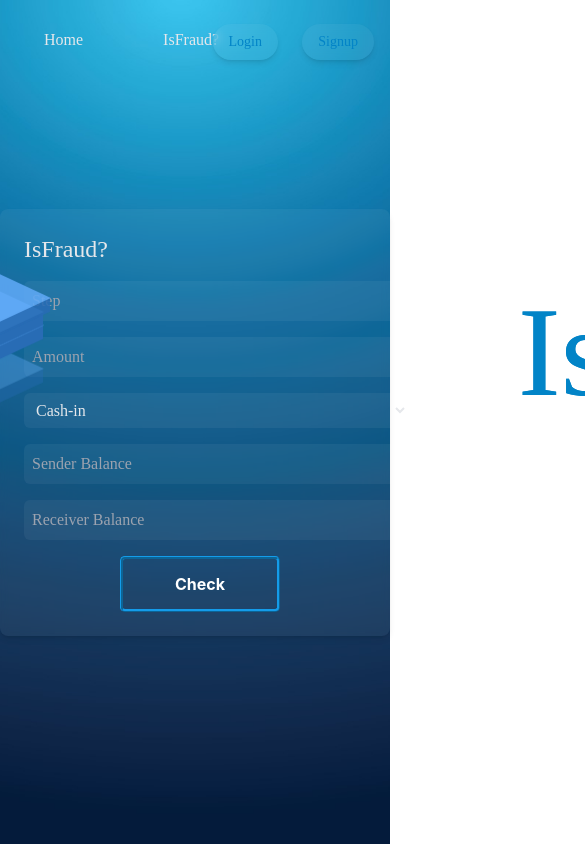
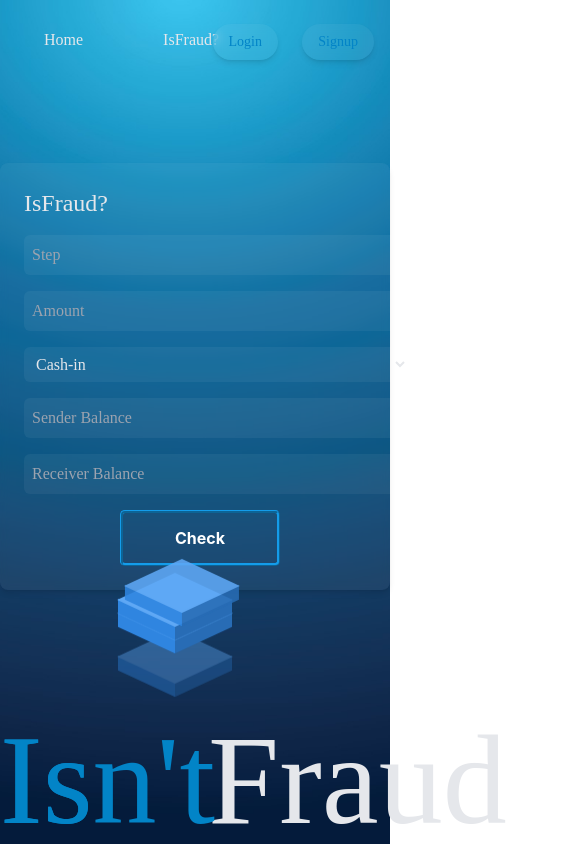
Before and after one commit to Nxwfel/FraudGuard, a React (Create React App) app: page /#/Page3 in a window 390 px wide. Shown: the top 851 px of the page, 585 px wide, since content can reach past the window. Built offline with nearby package versions, Linux system fonts and the light colour scheme.

Commit message:
responsivnes fixed

```diff
--- a/src/Templates/Page2-start.jsx
+++ b/src/Templates/Page2-start.jsx
@@ -36,13 +36,13 @@ const Page2 = () => {
                 transition={{duration:2}}
                 delay={1}
                 >
-                <div className='flex items-center justify-center gap-11'>
+                <div className='flex max-md:flex-col max-md:gap-5 items-center justify-center gap-11'>
                 <a href="#/Page3"><motion.div
                 initial={{opacity:0 , y:100}}
                 whileInView={{opacity:1 , y:0}}
                 transition={{duration:1.5}}
-                className='relative z-50 h-14 w-52 right-0 mt-5 justify-center items-center text-center backdrop-blur-sm shadow-md bg-white/5 p-2 pr-5 pl-5 cursor-pointer rounded-full hover:scale-105 hover:transition-colors hover:bg-white'><p className='text-center relative top-2 left-auto right-auto font-textfont text-sky-600'>Try it Now!</p></motion.div></a>
-                <a href=""><div className='relative z-50 h-14 w-80 right-auto left-auto mt-5 backdrop-blur-sm shadow-md bg-white/5 rounded-xl hover:scale-105 transition-transform'><p className='text-center absolute z-50 top-4 left-10 text-white font-textfont'>Discover the new ai we made</p><img src={arrow} className='h-3 w-3 right-4 top-5 absolute' /> </div></a>
+                className='relative z-50 max-md:h-9 max-md:w-32 h-14 w-52 right-0 mt-5 justify-center items-center text-center backdrop-blur-sm shadow-md bg-white/5 p-2 pr-5 pl-5 cursor-pointer rounded-full hover:scale-105 hover:transition-colors hover:bg-white'><p className='text-center relative top-2 left-auto right-auto font-textfont text-sky-600 max-md:top-0 max-md:text-sky-300'>Try it Now!</p></motion.div></a>
+                <a href="#/Page1"><div className='relative z-50 max-md:h-11 max-md:w-62 h-14 w-80 right-auto left-auto mt-5 backdrop-blur-sm shadow-md bg-white/5 rounded-xl hover:scale-105 transition-transform'><p className='text-center absolute z-50 max-md:top-3 top-4 left-10 text-white font-textfont'>Discover the new ai we made</p><img src={arrow} className='h-3 w-3 right-4 max-md:top-4 top-5 absolute' /> </div></a>
                 </div></motion.div>
             </div>
                 <div className='flex flex-col w-screen h-fit justify-center items-center'>
--- a/src/Templates/Page2-suite.jsx
+++ b/src/Templates/Page2-suite.jsx
@@ -10,9 +10,9 @@ const Page2Suite = () => {
     exit={{ opacity: 0 }}
     transition={{ duration: 1.3 }}
     >
-    <div className='background3 bg-background3 bg-cover bg-center h-screen w-screen flex'>
+    <div className='background3 bg-background3 bg-cover bg-center h-screen w-screen flex max-lg:flex-col '>
       <Header />
-     <div className="flex flex-col items-center justify-center h-screen dark w-screen">
+     <div className="flex flex-col items-center justify-center h-screen dark w-screen max-lg:mt-20">
   <div className="w-full max-w-md backdrop-blur-sm bg-white/5 rounded-lg shadow-md p-6">
     <h2 className="text-2xl font-textfont2 text-gray-200 mb-4">IsFraud?</h2>
 
@@ -33,9 +33,9 @@ const Page2Suite = () => {
   </div>
 </div>
 
-<div className='flex mt-72 ml-32 mr-44'><span className='font-textfont2 text-9xl absolute text-sky-600'>Is</span> <span className='font-textfont2 text-9xl absolute text-sky-600'>Isn't</span><span className='font-textfont2 text-9xl text-gray-200 ml-52'> Fraud</span></div>
+<div className='flex mt-72 ml-32 mr-44 max-lg:mt-11 max-lg:mr-auto max-lg:ml-auto '><span className='font-textfont2 text-9xl absolute text-sky-600'>Is</span> <span className='font-textfont2 text-9xl absolute text-sky-600'>Isn't</span><span className='font-textfont2 text-9xl text-gray-200 ml-52'> Fraud</span></div>
 
-      <div className="loader absolute right-96 top-0 mt-80 ">
+      <div className="loader absolute right-96 top-0 mt-80 max-lg:top-72 max-lg:right-1/2 max-lg:mr-auto max-lg:ml-auto ">
     <div className="box box-1">
         <div className="side-left"></div>
         <div className="side-right"></div>
--- a/src/Templates/Signup.jsx
+++ b/src/Templates/Signup.jsx
@@ -26,7 +26,7 @@ const Signup = () => {
             minFontSize={36}
           />
         </div>
-        <div className='h-fit w-96 bg-transparent backdrop-blur-md border-2 border-zinc-600   mt-28 relative mr-auto ml-auto rounded-xl'>
+        <div className='h-fit w-96 bg-transparent backdrop-blur-md border-2 border-zinc-600  mt-16 relative mr-auto ml-auto rounded-xl'>
           <h1 className='font-textfont2 text-4xl text-white tracking-widest mt-5 text-center'>Signup</h1>
 
           <form>
@@ -48,7 +48,7 @@ const Signup = () => {
         </div>
         <label for="remember" class="ms-2 text-sm font-medium text-gray-900 dark:text-gray-300">I agree with the <a href="#" class="text-blue-600 hover:underline dark:text-blue-500">terms and conditions</a>.</label>
     </div>
-    <button type="submit" class="text-white bg-blue-700 ml-32 mb-3 hover:bg-blue-800 focus:ring-4 focus:outline-none focus:ring-blue-300 font-medium rounded-lg text-sm w-full sm:w-auto px-5 py-2.5 text-center dark:bg-blue-600 dark:hover:bg-blue-700 dark:focus:ring-blue-800">Submit</button>
+    <button type="submit" class="text-white bg-blue-700 ml-32 mb-3 hover:bg-blue-800 focus:ring-4 focus:outline-none focus:ring-blue-300 font-medium rounded-lg text-sm w-full max-sm:w-24 sm:w-auto md:w-auto px-5 py-2.5 text-center dark:bg-blue-600 dark:hover:bg-blue-700 dark:focus:ring-blue-800">Submit</button>
 </form>
         </div>
       </div>
```
